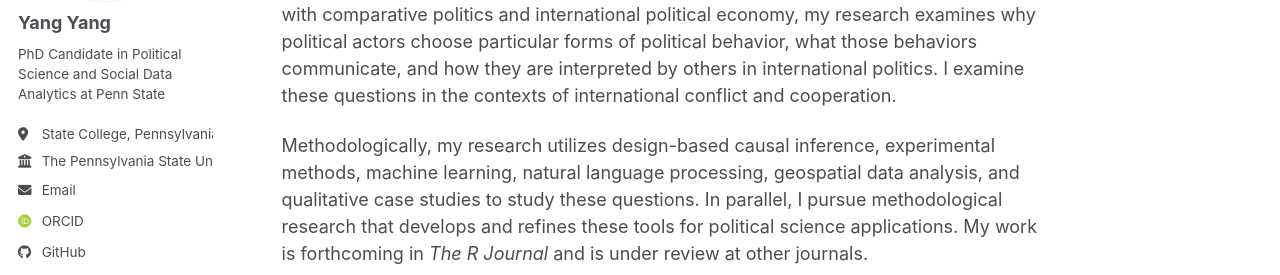
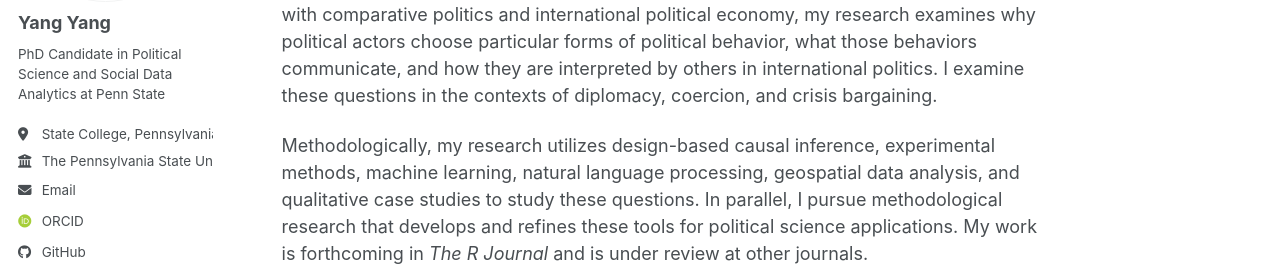
Before and after one commit to yang-yang-ir/yang-yang-ir.github.io, a Jekyll site: the page built from _pages/about.md, in a window 1280 px wide and 1023 px high. Shown: the part 274-549 px from the top of the window. Built offline with Jekyll 4.4.1, drawn with Linux system fonts in a browser that asks for light colours; some web fonts are replaced; a script bundle is joined from its source files by our own code; library files that are not in the unit come from our copies; some of the changed text lies outside the part shown.

Commit message:
Update about.md

```diff
--- a/_pages/about.md
+++ b/_pages/about.md
@@ -9,7 +9,7 @@ redirect_from:
 
 Welcome! I am a dual-title Ph.D. candidate in Political Science and Social Data Analytics at Penn State University.
 
-My substantive research interests lie in international relations, with a particular focus on international security, foreign policy, signaling, and diplomacy. Combining these interests with comparative politics and international political economy, my research examines why political actors choose particular forms of political behavior, what those behaviors communicate, and how they are interpreted by others in international politics. I examine these questions in the contexts of international conflict and cooperation.
+My substantive research interests lie in international relations, with a particular focus on international security, foreign policy, signaling, and diplomacy. Combining these interests with comparative politics and international political economy, my research examines why political actors choose particular forms of political behavior, what those behaviors communicate, and how they are interpreted by others in international politics. I examine these questions in the contexts of diplomacy, coercion, and crisis bargaining.
 
 Methodologically, my research utilizes design-based causal inference, experimental methods, machine learning, natural language processing, geospatial data analysis, and qualitative case studies to study these questions. In parallel, I pursue methodological research that develops and refines these tools for political science applications. My work is forthcoming in *The R Journal* and is under review at other journals.
 
```
